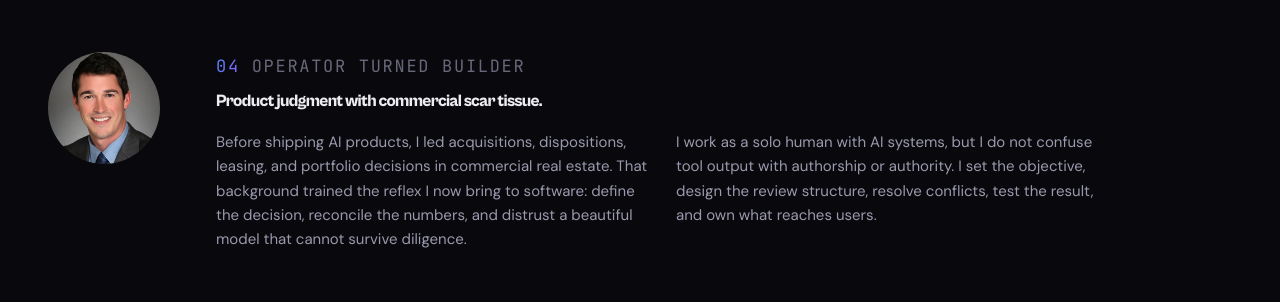
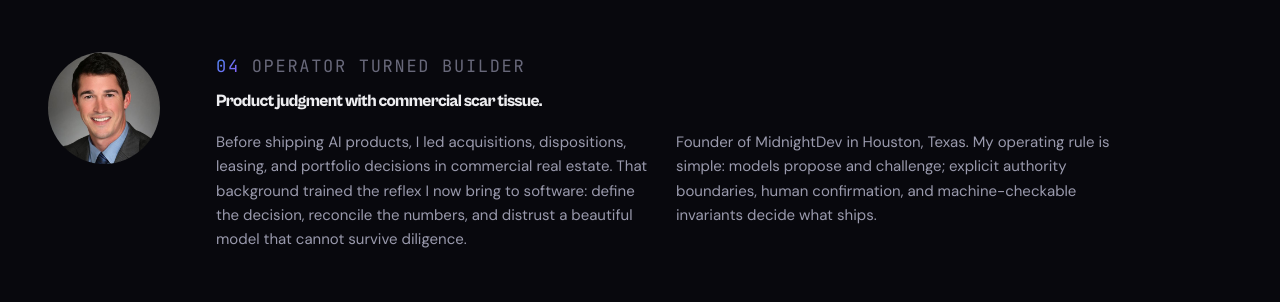
Before and after one commit to abouchard11/midnightdev, a Next.js app: page / in a window 1280 px wide. Shown: the part 3120-3422 px from the top of the page. Built offline with nearby package versions, Linux system fonts and the light colour scheme.

Commit message:
State the MidnightDev operating rule

```diff
--- a/src/app/page.tsx
+++ b/src/app/page.tsx
@@ -295,10 +295,10 @@ export default function Home() {
                   that cannot survive diligence.
                 </p>
                 <p>
-                  I work as a solo human with AI systems, but I do not confuse tool
-                  output with authorship or authority. I set the objective, design
-                  the review structure, resolve conflicts, test the result, and own
-                  what reaches users.
+                  Founder of MidnightDev in Houston, Texas. My operating rule is
+                  simple: models propose and challenge; explicit authority
+                  boundaries, human confirmation, and machine-checkable invariants
+                  decide what ships.
                 </p>
               </div>
             </div>
```
